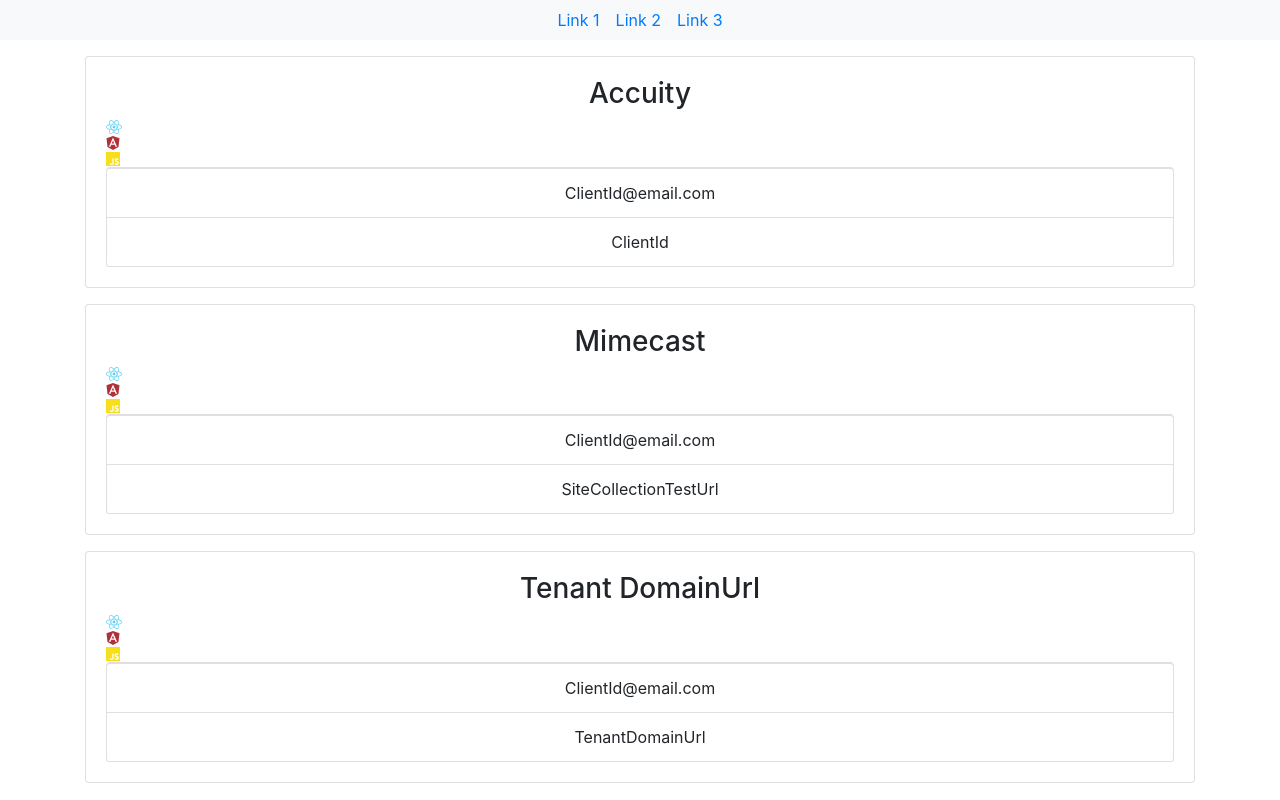
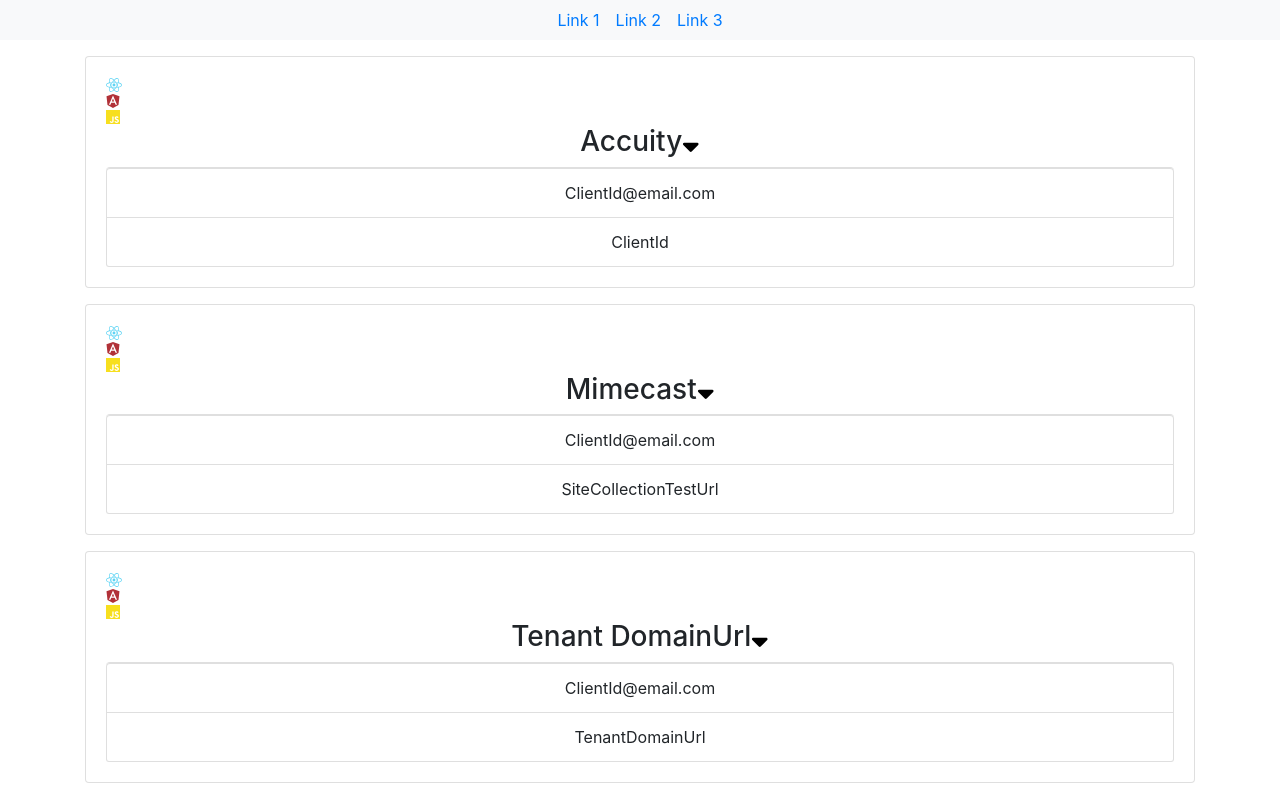
Before and after one commit to leolanese/React-ContextAPI-portfolio, a React (Create React App) app: page / in a window 1280 px wide. Built offline with nearby package versions, Linux system fonts and the light colour scheme.

Commit message:
update package

```diff
--- a/src/components/Contact.js
+++ b/src/components/Contact.js
@@ -4,22 +4,38 @@
 import './css.css'
 
 import { FontAwesomeIcon } from '@fortawesome/react-fontawesome';
-import { faPen, faCheck } from '@fortawesome/free-solid-svg-icons'
+import { faPen, faCheck, faSortDown } from '@fortawesome/free-solid-svg-icons'
 import { faReact, faAngular, faJs } from '@fortawesome/free-brands-svg-icons'
 
 // class component
 class Contact extends Component {
+  state = {};
+
+  // custom new method()
+  // using
+  onShowClick = (id, e) => {
+    console.log(id);
+    console.log(e);
+    console.log(e.target); // element
+  };
+
   render() {
 
     const { contact } = this.props;
 
     return (
       <div className="card card-body mb-3" >
-        <h3>{contact.name}</h3>
+          <FontAwesomeIcon icon={faReact} color="#5ed4f4" />
+          <FontAwesomeIcon icon={faAngular} color="#b13138" />
+          <FontAwesomeIcon icon={faJs} color="#f7df1e" />
 
-        <FontAwesomeIcon icon={faReact} color="#5ed4f4" />
-        <FontAwesomeIcon icon={faAngular} color="#b13138" />
-        <FontAwesomeIcon icon={faJs} color="#f7df1e" />
+          <h3>
+            {contact.name}
+            <FontAwesomeIcon
+              icon={faSortDown}
+              color="#000"
+              onClick={ this.onShowClick.bind(this, contact.id)  }
+          /></h3>
 
         <ul className="list-group">
           <li className="list-group-item">{contact.email}</li>
```
